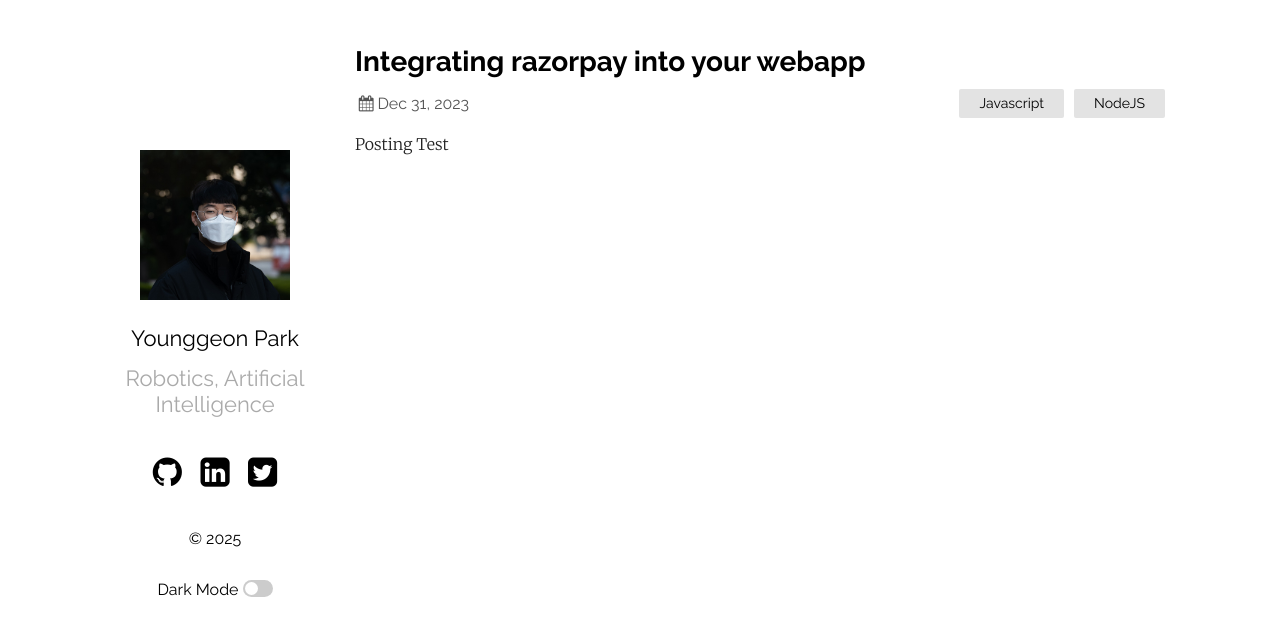
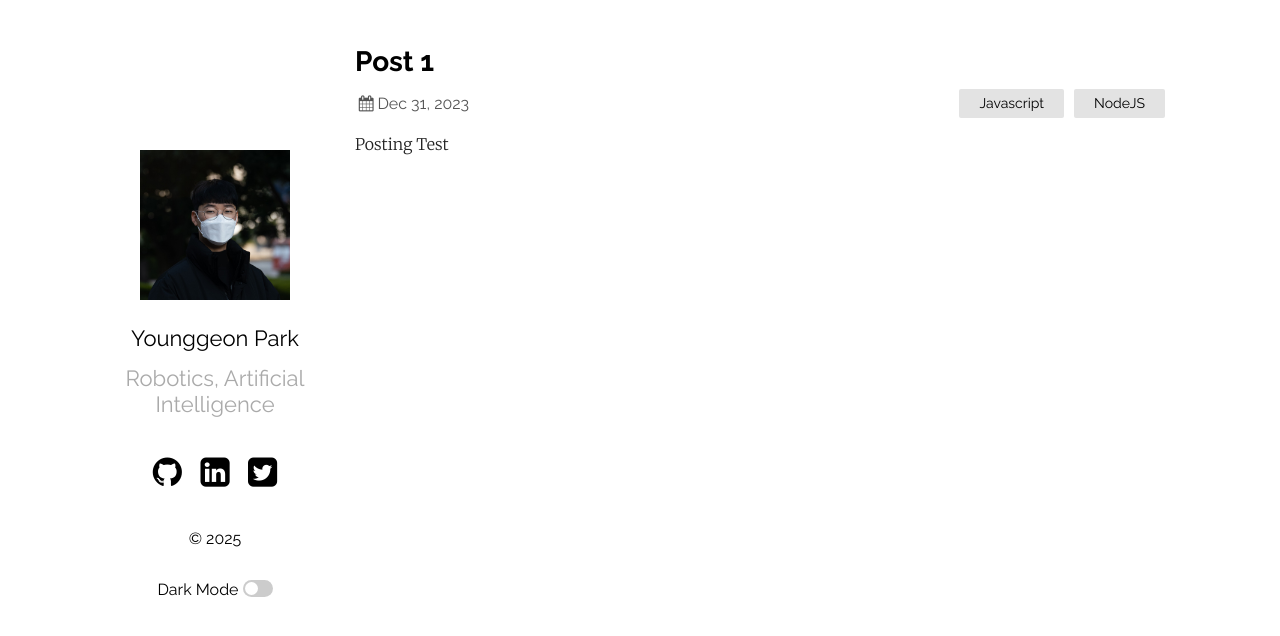
Before and after one commit to robot-park/robot-park.github.io, a Jekyll site: the page built from _posts/2019-03-23-welcome-to-jekyll.markdown, in a window 1280 px wide. Shown: the top 636 px of the page. Built offline with Jekyll 4.4.1, drawn with Linux system fonts in a browser that asks for light colours.

Commit message:
Update 2019-03-23-welcome-to-jekyll.markdown

```diff
--- a/_posts/2019-03-23-welcome-to-jekyll.markdown
+++ b/_posts/2019-03-23-welcome-to-jekyll.markdown
@@ -1,6 +1,6 @@
 ---
 layout: post
-title:  "Integrating razorpay into your webapp"
+title:  "Post 1 "
 date:   2024-01-01 00:00:01 +0530
 categories: Javascript NodeJS
 ---
```
